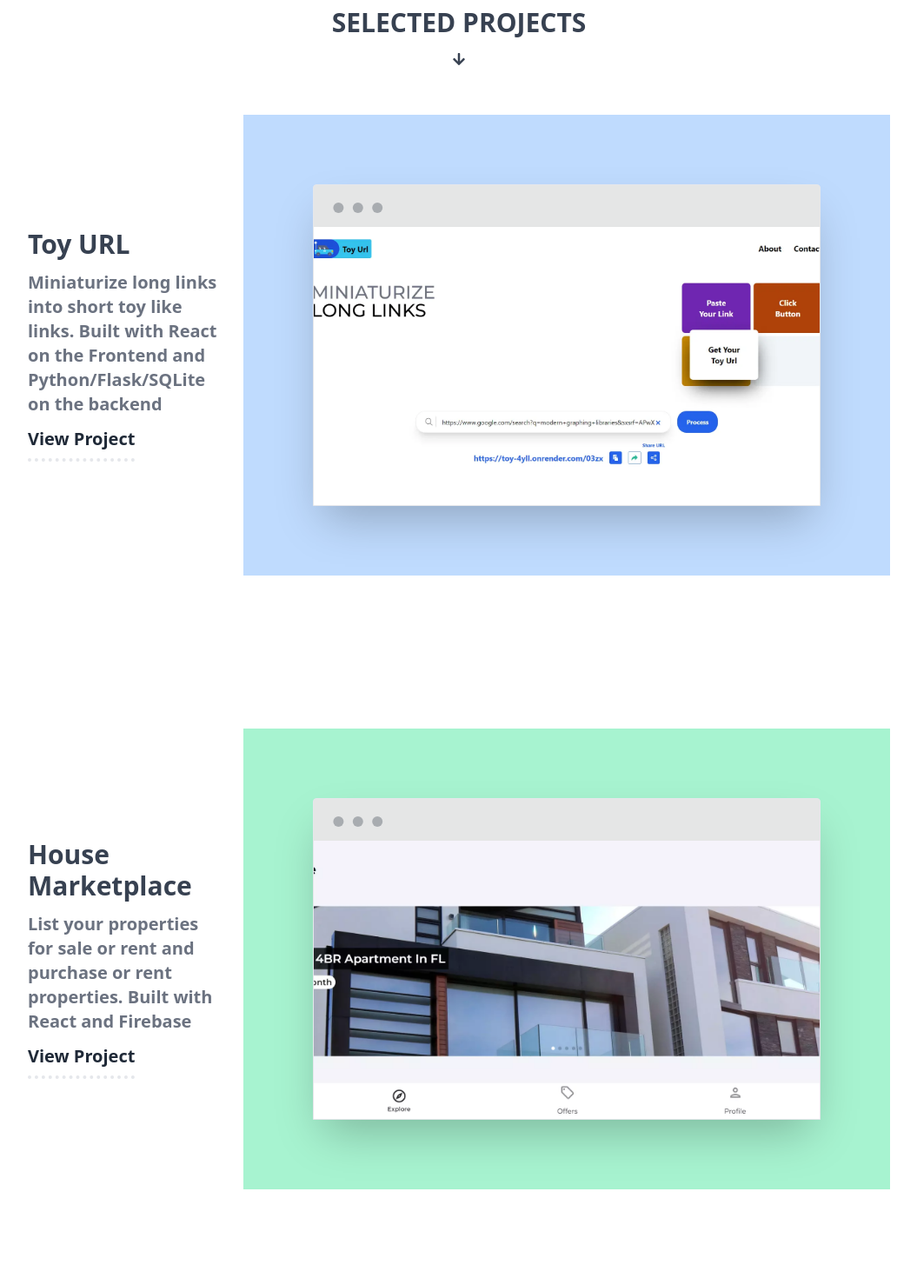
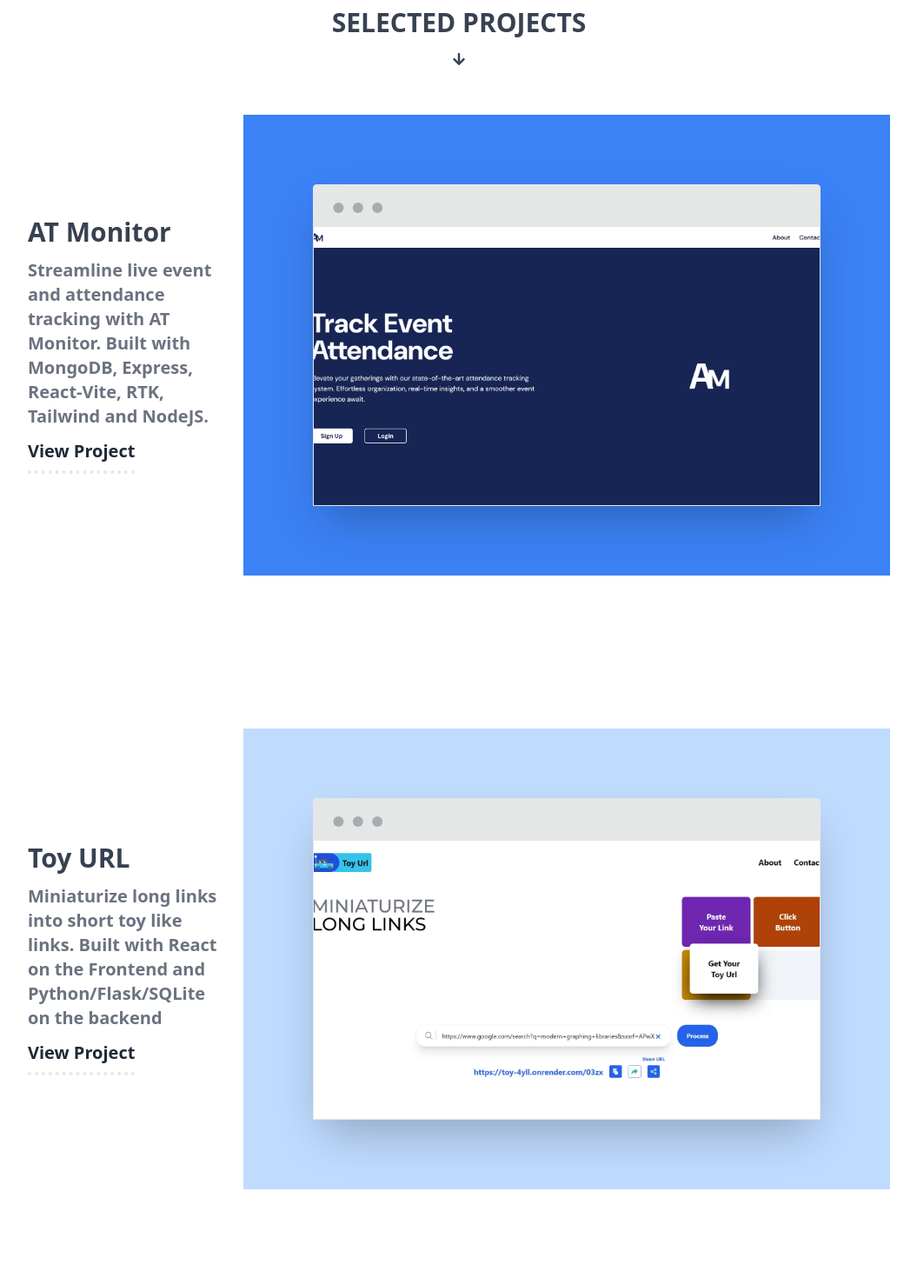
Before and after one commit to EdoriAtiri/Portfolio, an Angular app: page / in a window 1280 px wide. Shown: the part 600-2070 px from the top of the page at 87% size, without its empty margins (112-1167 px from the left). Built offline with nearby package versions, Linux system fonts and the light colour scheme.

Commit message:
add at-monitor desc to projects.ts

```diff
--- a/src/app/data/projects.ts
+++ b/src/app/data/projects.ts
@@ -1,6 +1,17 @@
 import { project } from '../interfaces/project';
 
 export const Projects: project[] = [
+  {
+    id: 9,
+    title: 'AT Monitor',
+    description:
+      'Streamline live event and attendance tracking with AT Monitor. Built with MongoDB, Express, React-Vite, RTK, Tailwind and NodeJS.',
+    desktopImage: '../../assets/images/At-Monitor.png',
+    color: 'bg-blue-500',
+    toggle: false,
+    live_url: 'https://at-monitor.vercel.app/',
+    github_url: 'https://github.com/EdoriAtiri/At-Monitor',
+  },
   {
     id: 8,
     title: 'Toy URL',
```
